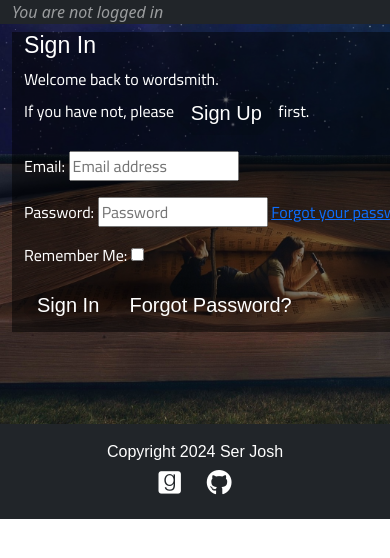
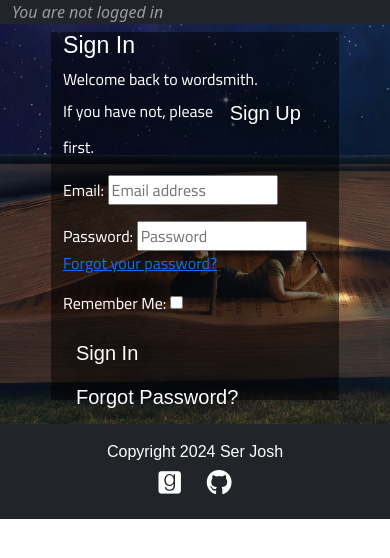
Before and after one commit to SerJosh/wordsmith, a Django app: page /accounts/login/ in a window 390 px wide; the page is wider, and only the part inside the window is pictured. Shown: the part 57-615 px from the top of that part. Run offline with Django 4.2, Linux system fonts and the light colour scheme; some libraries are stand-ins or nearby versions; some web fonts are replaced.

Commit message:
Adjust log in responsiveness and add &nbsp to sign in and sign up in landing page

```diff
--- a/static/css/style.css
+++ b/static/css/style.css
@@ -290,3 +290,13 @@ p {
 /* @media screen and (max-width: 690px) {
     .reg-img
 } */
+
+@media screen and (max-width: 576px) {
+    .form-lg-in {
+        width: 18rem;
+        height: 23rem;
+
+    }
+
+
+}
```
Also changed, not shown: stories/templates/stories/index.html (+3 -3 lines).
